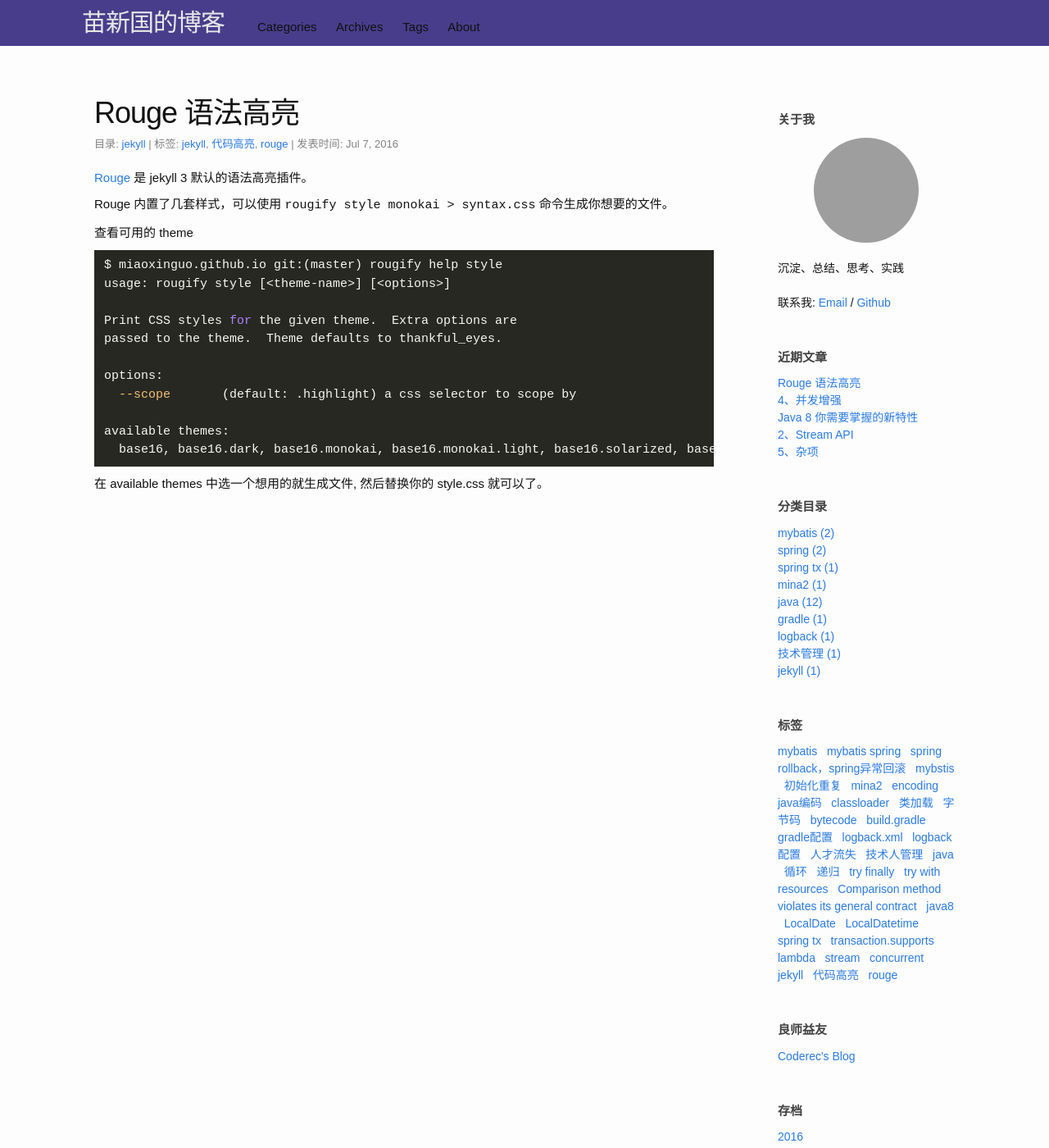
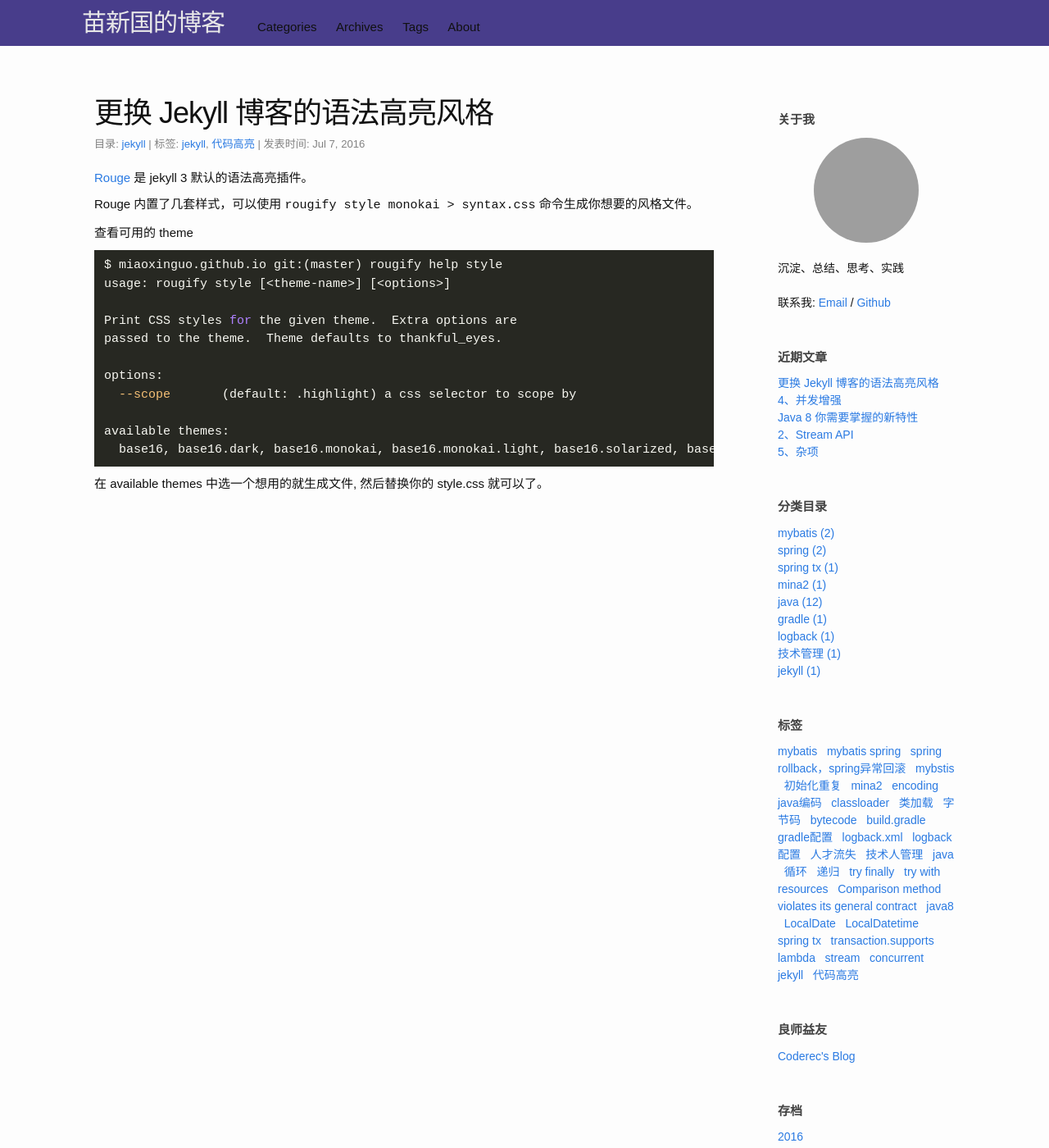
Before and after one commit to miaoxinguo/miaoxinguo.github.io, a Jekyll site: the page built from _posts/2016-07-07-jekyll.rauge.stylehighlight.md, in a window 1280 px wide and 1400 px high. Shown: the whole window at 82% size. Built offline with Jekyll 4.4.1, drawn with Linux system fonts in a browser that asks for light colours; grey boxes are pictures that could not be loaded.

Commit message:
add post

```diff
--- a/_posts/2016-07-07-jekyll.rauge.stylehighlight.md
+++ b/_posts/2016-07-07-jekyll.rauge.stylehighlight.md
@@ -1,14 +1,14 @@
 ---
 layout: 'post'
-title: "Rouge 语法高亮"
+title: "更换 Jekyll 博客的语法高亮风格"
 date:  2016-07-07
 categories: jekyll
-tags: [jekyll, 代码高亮, rouge]
+tags: [jekyll, 代码高亮]
 ---
 
 [Rouge](http://rouge.jneen.net/) 是 jekyll 3 默认的语法高亮插件。
 
-Rouge 内置了几套样式，可以使用 ``rougify style monokai > syntax.css`` 命令生成你想要的文件。
+Rouge 内置了几套样式，可以使用 ``rougify style monokai > syntax.css`` 命令生成你想要的风格文件。
 
 查看可用的 theme
 
```
